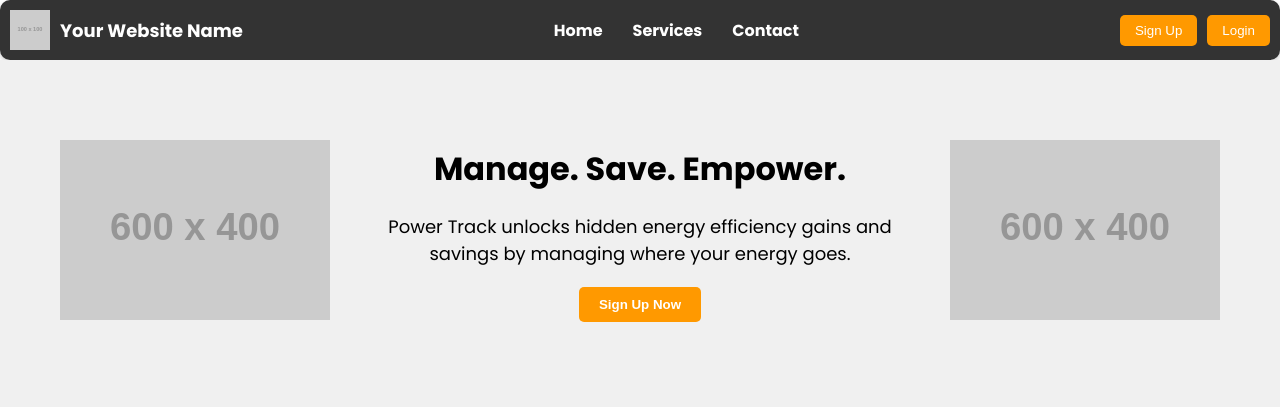
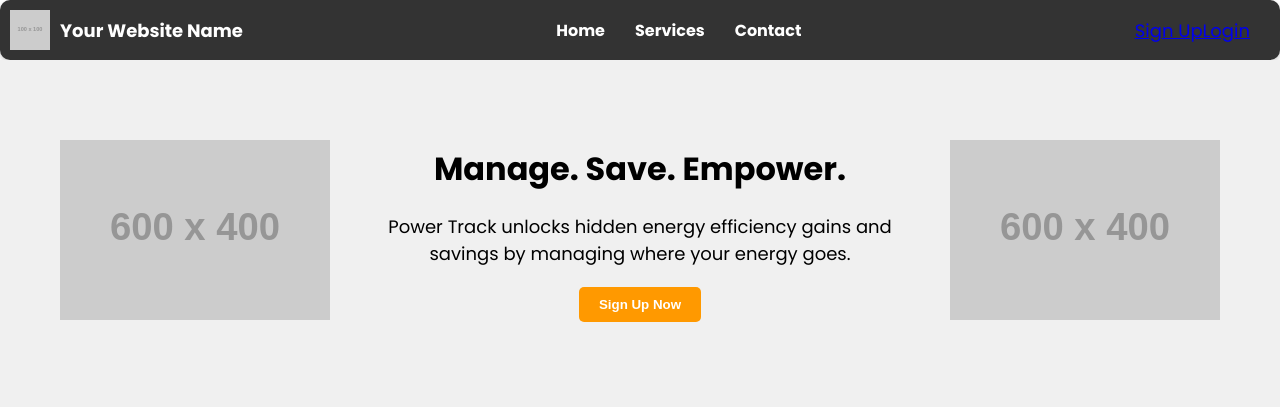
Before and after one commit to rrcoder0167/Power-Track, a Django app: page / in a window 1280 px wide. Shown: the top 420 px of the page. Run offline with Django 4.2, Linux system fonts and the light colour scheme; grey boxes labelled with a size stand in for pictures from a placeholder-image service; some libraries are stand-ins or nearby versions.

Commit message:
Minor updates

```diff
--- a/power_track_app/static/css/styles.css
+++ b/power_track_app/static/css/styles.css
@@ -61,22 +61,13 @@ body {
 /* Style the authentication buttons */
 .auth-buttons {
     display: flex;
+    color: #ff8400;
+    text-decoration: none;
+    padding: 10px 20px;
+    border-radius: 5px;
+    font-size: 18px;
 }
 
-.auth-button {
-    background-color: #ff9900;
-    color: white;
-    border: none;
-    border-radius: 5px;
-    padding: 8px 15px;
-    margin-left: 10px;
-    cursor: pointer;
-    transition: background-color 0.3s ease;
-}
-
-.auth-button:hover {
-    background-color: #e68000;
-}
 
 /* ... (previous code) ... */
 
--- a/power_track_app/templates/index.html
+++ b/power_track_app/templates/index.html
@@ -36,8 +36,8 @@
         </nav>
         <!-- Authentication buttons -->
         <div class="auth-buttons">
-            <button class="auth-button">Sign Up</button>
-            <button class="auth-button">Login</button>
+            <a href="login">Sign Up</a>
+            <a href="login">Login</a>
         </div>
     </header>
     <!-- ... (previous code) ... -->
```
Also changed, not shown: requirements.txt (line endings or trailing spaces).
